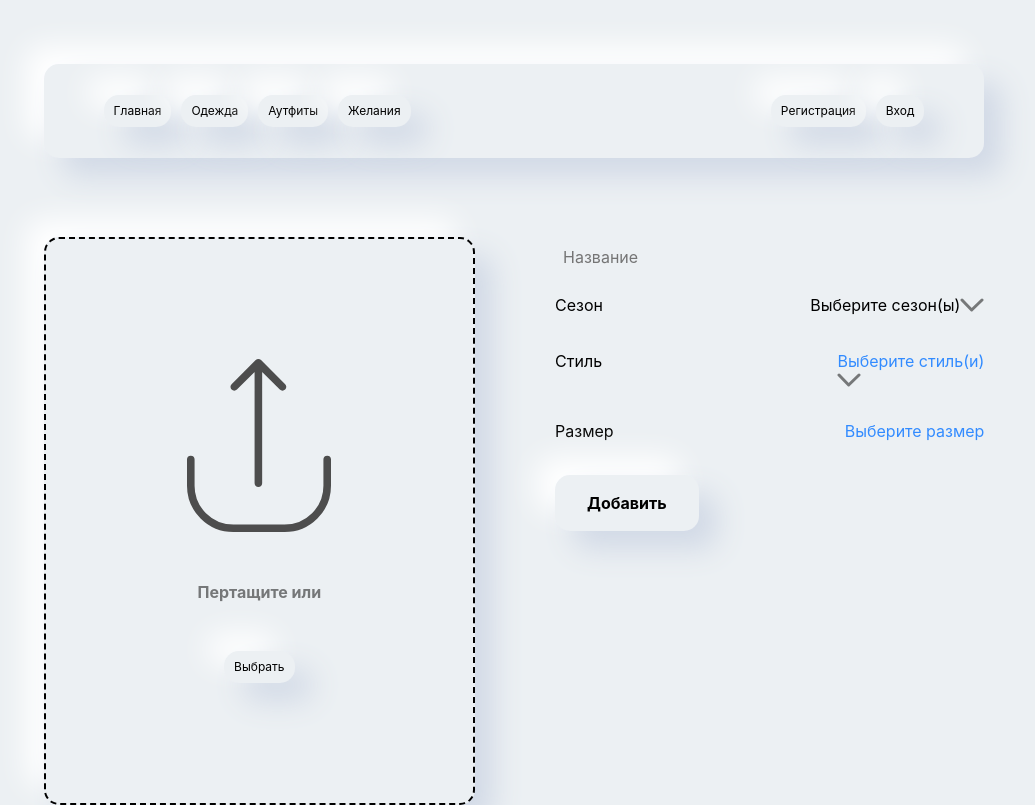
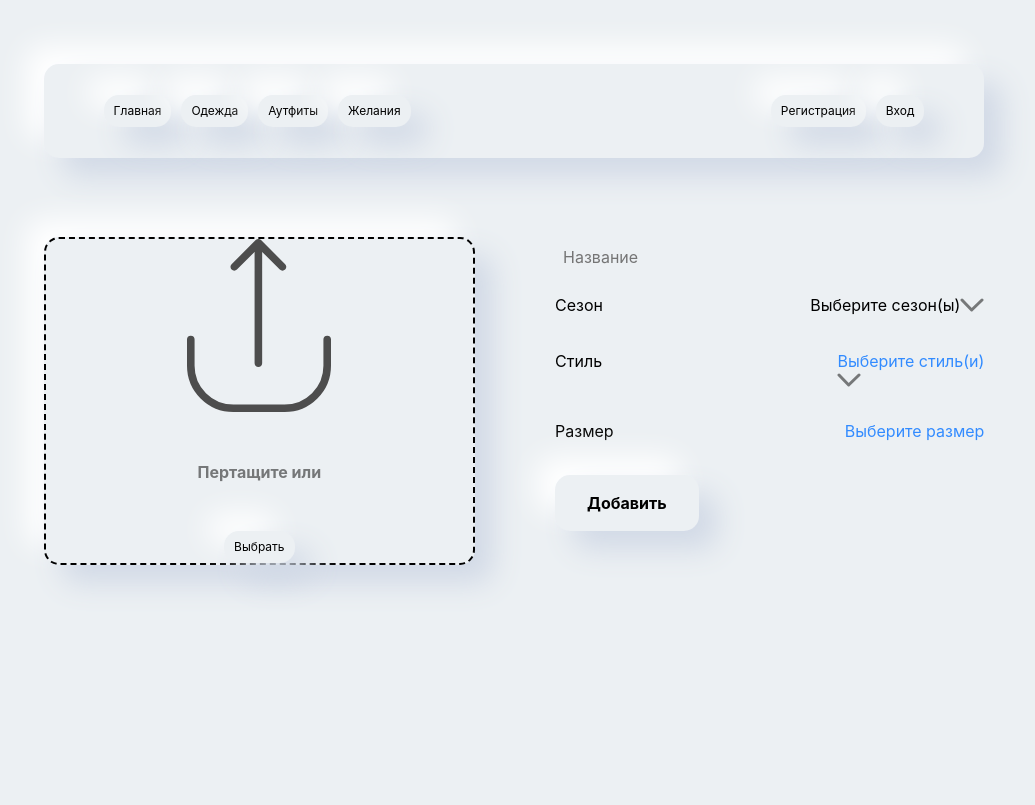
Before and after one commit to Qwayb/course-project, a Vue app: page /clothesAdd in a window 1280 px wide. Shown: the whole page, without its empty margins (126-1161 px from the left). Built offline with nearby package versions, Linux system fonts and the light colour scheme.

Commit message:
fixed ui img upload

```diff
--- a/src/views/ClothesAdd.vue
+++ b/src/views/ClothesAdd.vue
@@ -312,11 +312,13 @@ const submitForm = async () => {
 }
 
 .upload-area {
-  padding: 15vh 0;
   border: 2px dashed #000;
   cursor: pointer;
   max-height: 656px;
   width: 100%;
+  display: flex;
+  justify-content: center;
+  align-items: center;
 }
 
 .defShadow:hover {
@@ -330,9 +332,8 @@ const submitForm = async () => {
 }
 
 .preview-image {
-  max-width: 100%;
-  max-height: 200px;
-  margin-top: 10px;
+  width: 100%;
+  border-radius: 13px;
 }
 
 .form-group {
```
